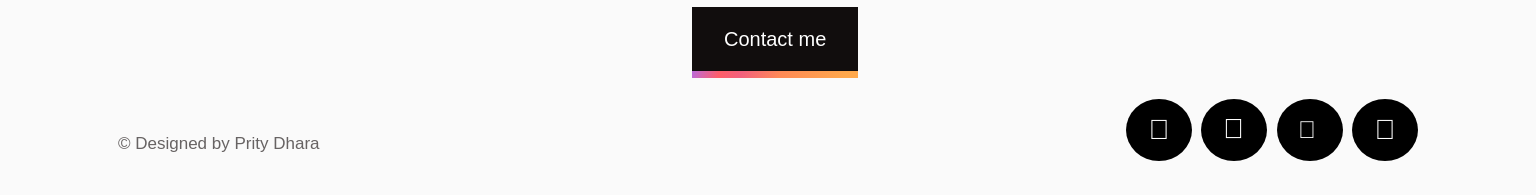
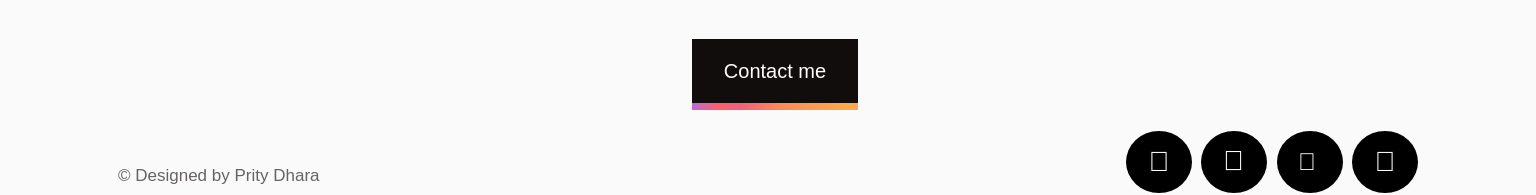
Before and after one commit to pritydhara/pritydhara.github.io, a plain HTML site: page about.html in a window 1536 px wide. Shown: the part 1820-2015 px from the top of the page. Drawn offline with nearby package versions, Linux system fonts and the light colour scheme; a web font is replaced by a local one.

Commit message:
Update about page style css

```diff
--- a/css/about-style.css
+++ b/css/about-style.css
@@ -1,4 +1,4 @@
-/* Generated on: Wed Nov 03 2021 12:31:46 GMT+0000 (Coordinated Universal Time) */
+/* Generated on: Wed Nov 03 2021 14:31:11 GMT+0000 (Coordinated Universal Time) */
 /* ==========================================================================
    normalize.css v3.0.3 | MIT License | github.com/necolas/normalize.css
    ========================================================================== */
@@ -2639,6 +2639,7 @@
 
   .button-cta {
     position: relative;
+    margin-top: 32px;
     text-decoration: none;
   }
 
```
